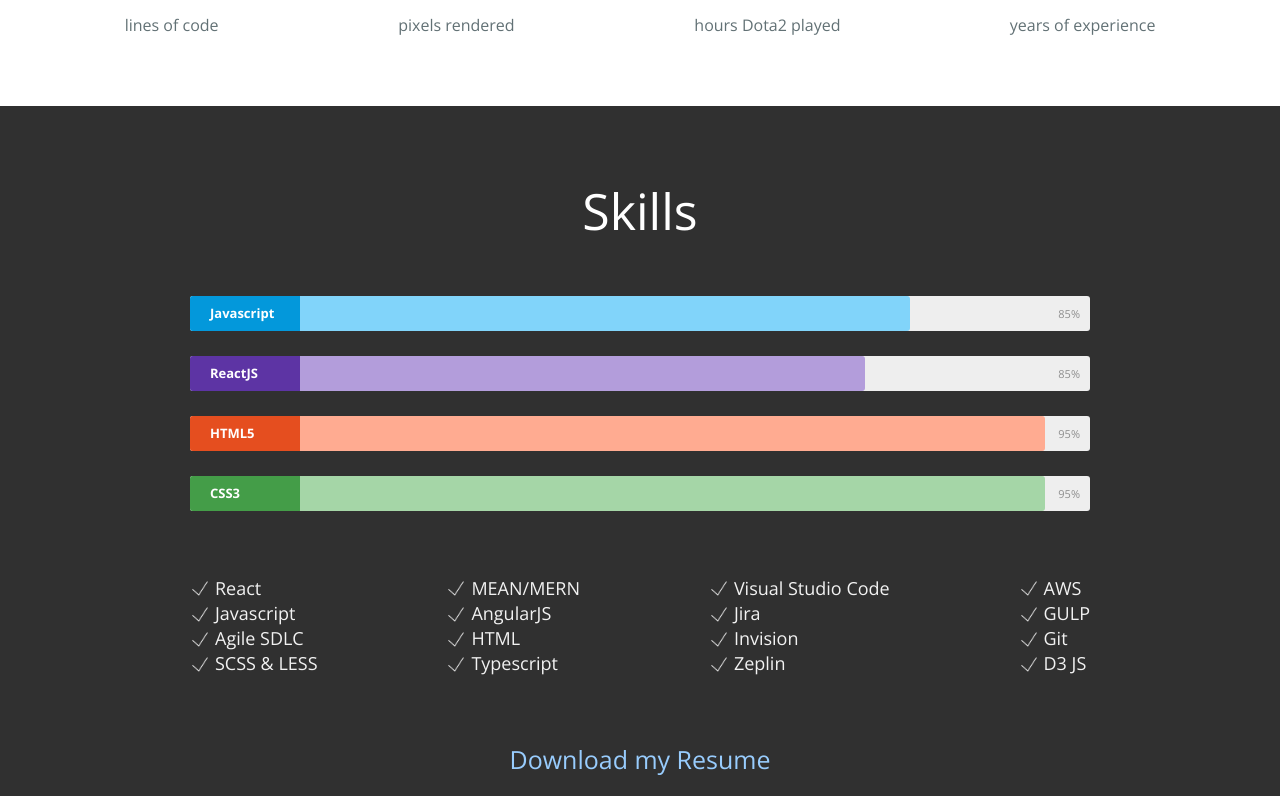
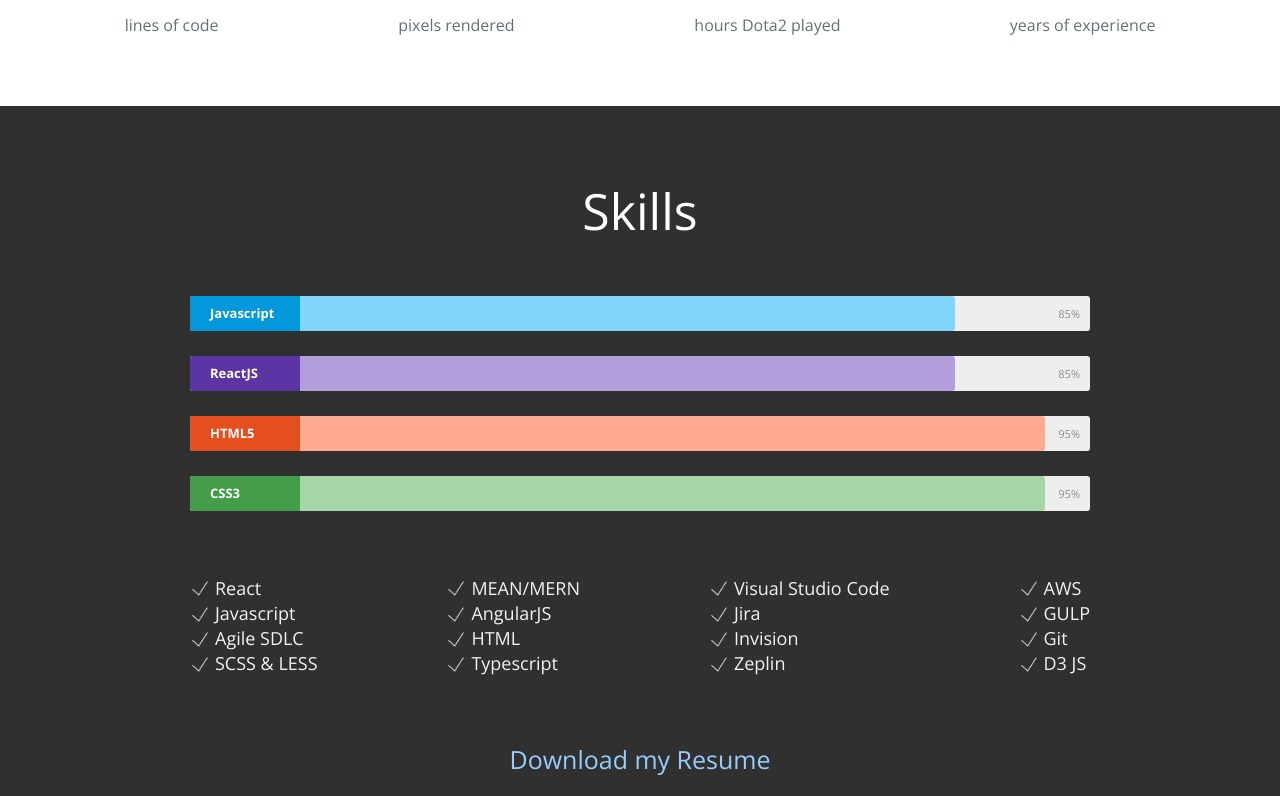
Before and after one commit to TejasGN/GA_finalProject, a React (Create React App) app in the folder portfolio/app_public/portfolio-public/: page / in a window 1280 px wide. Shown: the part 1172-1968 px from the top of the page. Built offline with nearby package versions, Linux system fonts and the light colour scheme; grey boxes are pictures that could not be loaded.

Commit message:
changed skills level and removed Java

```diff
--- a/portfolio/app_public/portfolio-public/src/pages/third/third.js
+++ b/portfolio/app_public/portfolio-public/src/pages/third/third.js
@@ -7,12 +7,12 @@ const Third = () => {
             <div className="grid">
                 <h3>Skills</h3>
                 <div className="skill-wrap">
-                    <div className="skillbar" data-percent="80%">
+                    <div className="skillbar" data-percent="85%">
                         <div className="skillbar-title"><span>Javascript</span></div>
                         <div className="skillbar-bar"></div>
                         <div className="skill-bar-percent">85%</div>
                     </div>
-                    <div className="skillbar" data-percent="75%">
+                    <div className="skillbar" data-percent="85%">
                         <div className="skillbar-title"><span>ReactJS</span></div>
                         <div className="skillbar-bar"></div>
                         <div className="skill-bar-percent">85%</div>
--- a/portfolio/app_public/portfolio-public/src/pages/third/third.scss
+++ b/portfolio/app_public/portfolio-public/src/pages/third/third.scss
@@ -84,7 +84,7 @@
                 }
                 .skillbar-bar{
                     background: rgb(129, 212, 250);
-                    width: 80%;
+                    width: 85%;
                 }
             }
             &:nth-of-type(2){
@@ -93,7 +93,7 @@
                 }
                 .skillbar-bar{
                     background: rgb(179, 157, 219);
-                    width: 75%;
+                    width: 85%;
                 }
             }
             &:nth-of-type(3){
```
Also changed, not shown: 11 other files (tests, documents, lock files or other folders).
